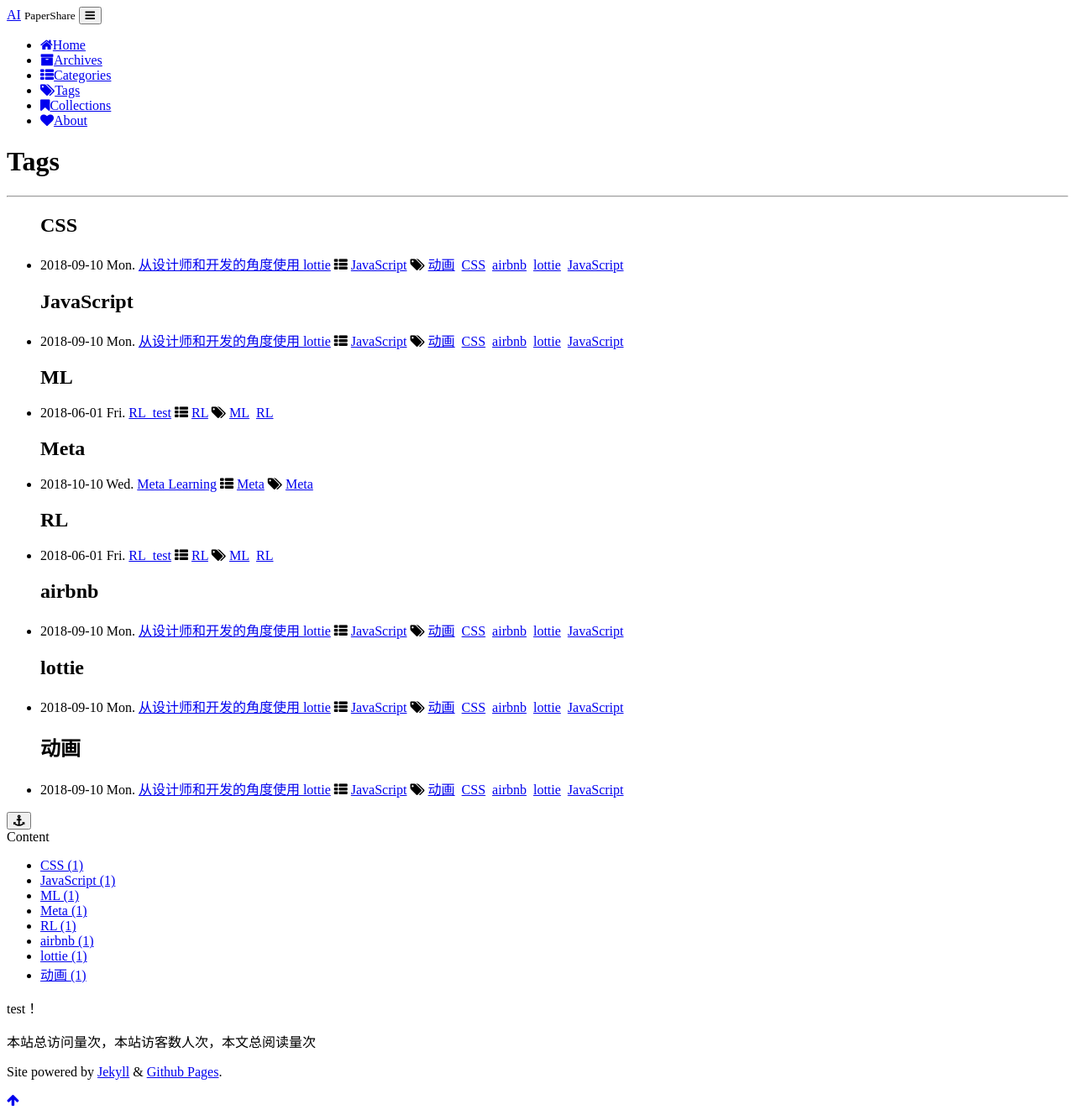
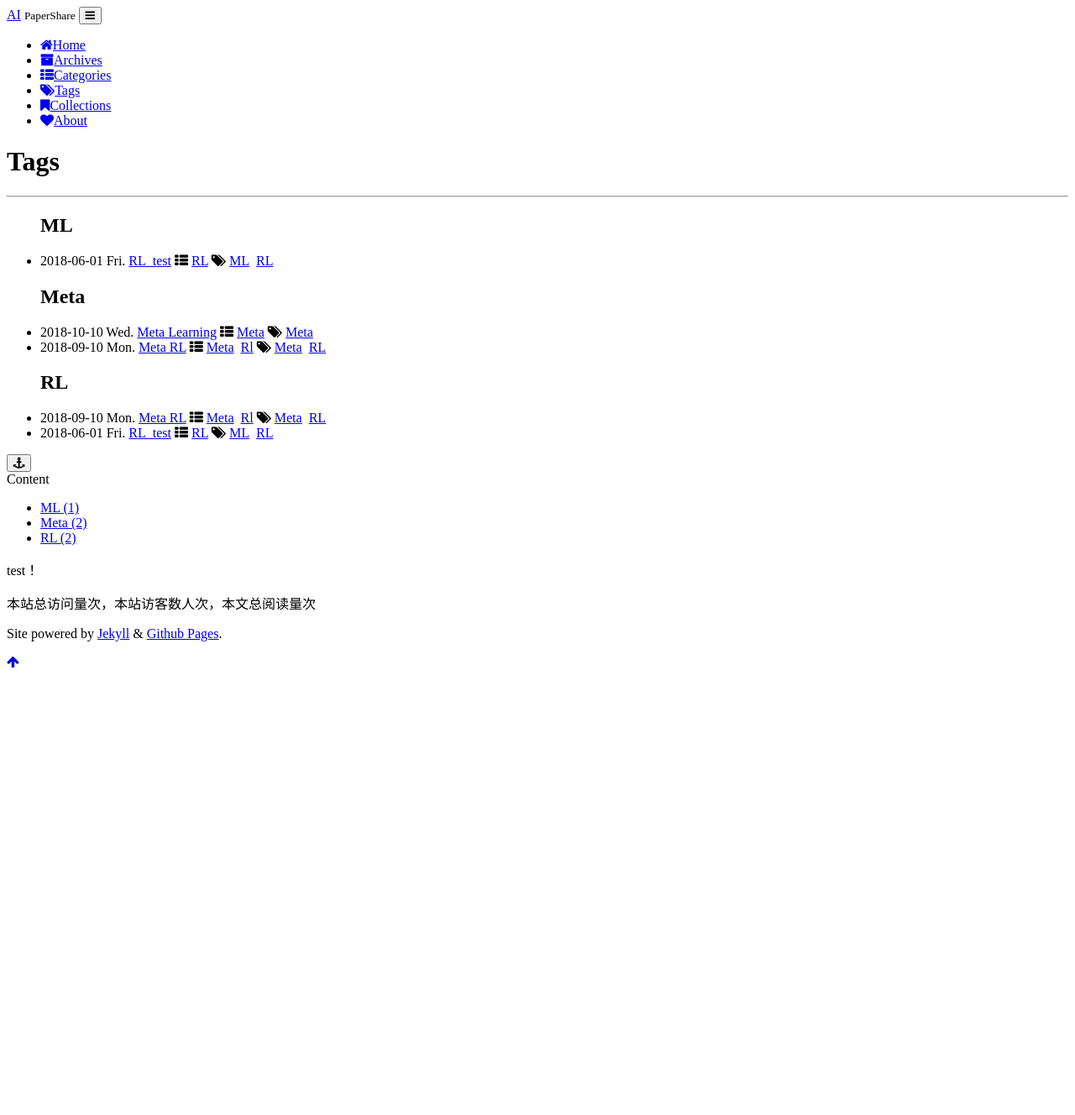
Before and after one commit to tyliu22/tyliu22.github.io, a Jekyll site: the page built from page/2tags.html, in a window 1280 px wide. Shown: the whole page at 84% size. Built offline with Jekyll 4.4.1, drawn with Linux system fonts in a browser that asks for light colours; comment, search, counter and statistics services are not loaded; a style sheet for code colours, icons or effects is not loaded; after the commit the page ends 900 px from its top, so only the background shows below that.

Commit message:
Update 2018-09-10-lottie.md

```diff
--- a/_posts/2018-09-10-lottie.md
+++ b/_posts/2018-09-10-lottie.md
@@ -1,9 +1,9 @@
 ---
 layout: post
-title:  "从设计师和开发的角度使用 lottie"
-categories: JavaScript
-tags: 动画 CSS airbnb lottie JavaScript
-author: HyG
+title:  "Meta RL"
+categories: Meta Rl
+tags: Meta RL
+author: test
 ---
 
 * content
```
